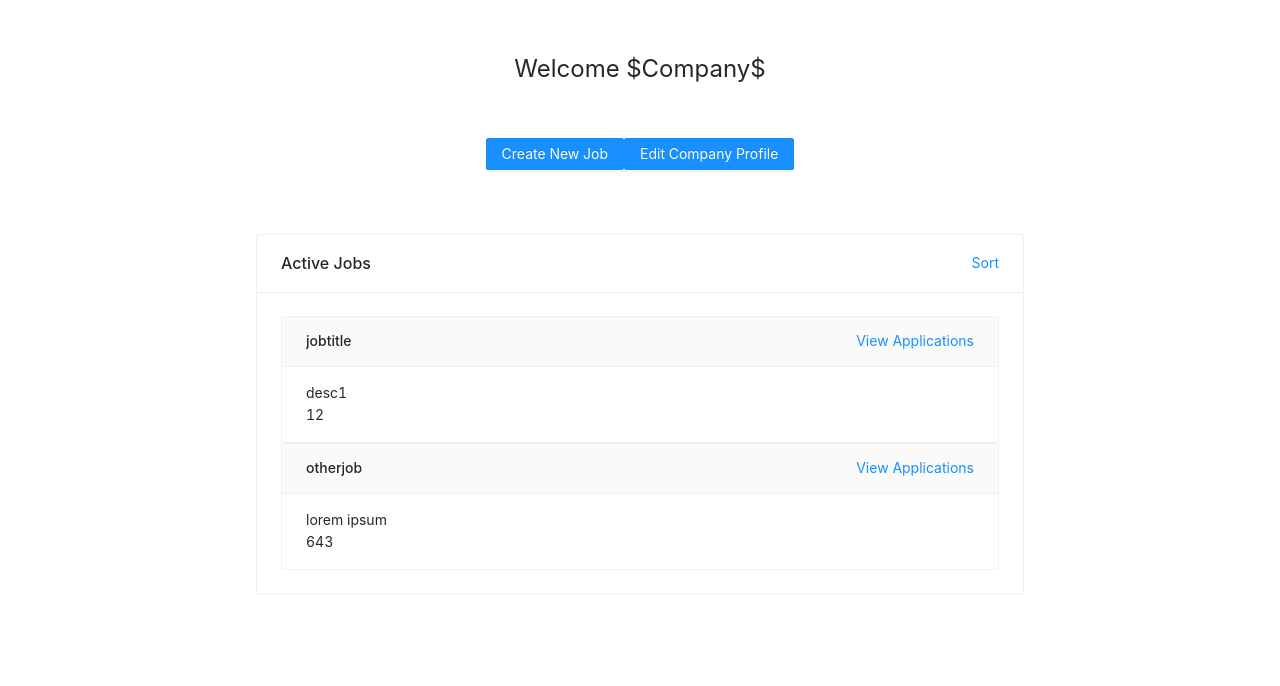
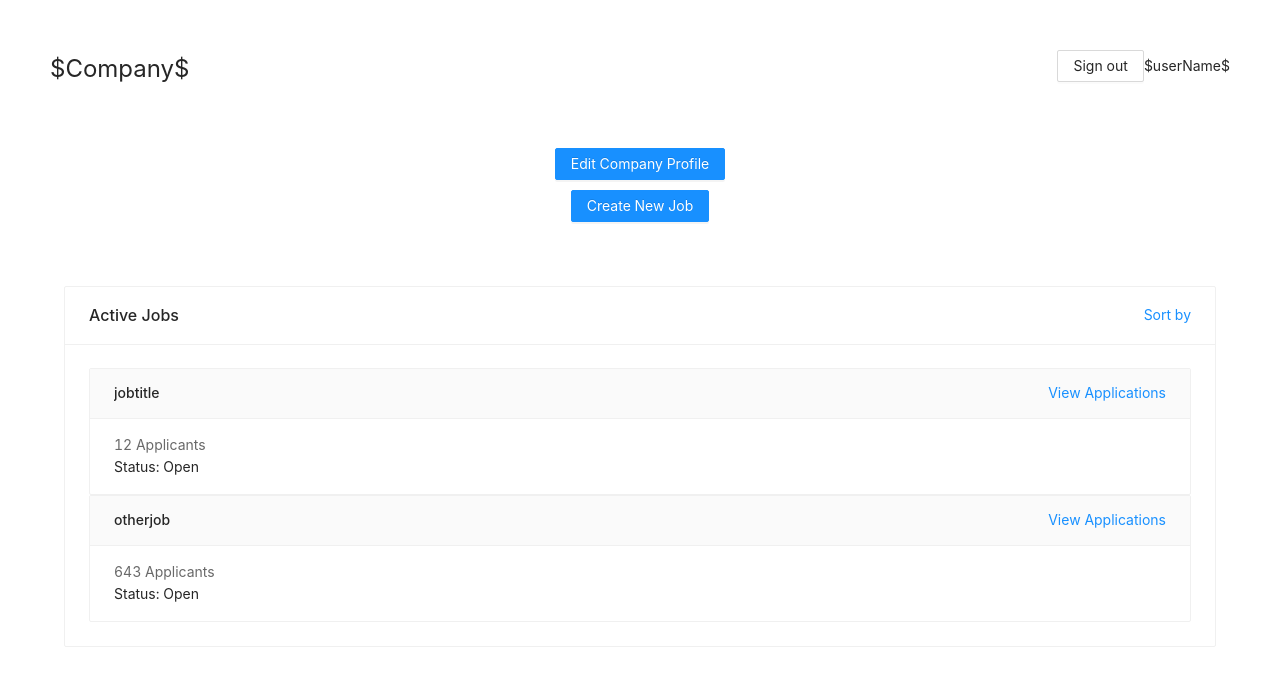
Before and after one commit to mattfan00/project-setup-team-solidaridad-utilisation, a React (Create React App) app in the folder front-end/: page /business/dashboard in a window 1280 px wide. Shown: the top 686 px of the page. Built offline with nearby package versions, Linux system fonts and the light colour scheme.

Commit message:
added view for applicants

```diff
--- a/front-end/src/App.js
+++ b/front-end/src/App.js
@@ -10,6 +10,7 @@ import Landing from "./View/Landing"
 import BusinessDashboard from "./View/Business/Dashboard"
 import BusinessNewListing from "./View/Business/NewListing"
 import BusinessSignup from "./View/Business/Signup"
+import BusinessAppView from "./View/Business/AppView"
 
 import Application from "./View/Applicant/Application"
 
@@ -20,7 +21,8 @@ const App = () => {
         <Switch>
           {/* All Business routes  */}
           <Route path="/business/signup" component={BusinessSignup} />
-          <Route path="/business/dashboard" component={BusinessDashboard} />
+          <Route exact path="/business/dashboard" component={BusinessDashboard} />
+          <Route exact path="/business/dashboard/applications" component={BusinessAppView}/>
           <Route path="/business/listing/new" component={BusinessNewListing} />
 
           {/* All Applicant routes  */}
--- a/front-end/src/Components/Dashboard/ActiveJob.js
+++ b/front-end/src/Components/Dashboard/ActiveJob.js
@@ -1,19 +1,28 @@
-import React, {useState} from "react"
+import React from "react"
 import {Card} from "antd"
 import './styles.css'
+import { useHistory, Link } from "react-router-dom"
 
 const ActiveJob = (props) => {
+    const history = useHistory()
+
     return (
         <Card
             type="inner"
             title={props.job.title}
             extra={
-                <a href='./JobView'>View Applications</a>
+                <Link
+                to='/business/dashboard/applications'
+                >
+                    View Applications
+                </Link>
             }
         >
-            {props.job.desc}
             <div className="counter">
-                {props.job.appCount}
+                {props.job.appCount} Applicants
+            </div>
+            <div>
+                Status: {props.job.status}
             </div>
         </Card>
     );
--- a/front-end/src/Components/Dashboard/JobList.js
+++ b/front-end/src/Components/Dashboard/JobList.js
@@ -1,6 +1,7 @@
 import React, {useState} from "react";
-import {Card, Button} from "antd";
+import {Card, Menu, Dropdown} from "antd";
 import ActiveJob from "./ActiveJob";
+import menu from './SortMenu';
 
 const JobList = (props) => {
     return (
@@ -9,7 +10,14 @@ const JobList = (props) => {
             <Card
                 title="Active Jobs"
                 extra={
-                    <a href='#'>Sort</a>
+                    <Dropdown
+                    overlay = {menu}
+                    >
+                        <a>
+                            Sort by
+                        </a>
+                    </Dropdown>
+
                 }
             >
                 {props.jobs && props.jobs.map(job => (
--- /dev/null
+++ b/front-end/src/Components/Dashboard/SortMenu.js
@@ -0,0 +1,15 @@
+import React from "react"
+import {Menu} from 'antd'
+
+const menu = () =>{
+    return (
+        <Menu>
+            <Menu.Item key="1">A-Z</Menu.Item>
+            <Menu.Item key="2">Z-A</Menu.Item>
+            <Menu.Item key="3">Most Recent</Menu.Item>
+            <Menu.Item key="4">Oldest</Menu.Item>
+        </Menu>
+    )
+}
+
+export default menu
--- a/front-end/src/Components/Dashboard/styles.css
+++ b/front-end/src/Components/Dashboard/styles.css
@@ -1,4 +1,4 @@
 .counter{
     align-items: right;
-
+    color: #696969
 }
--- /dev/null
+++ b/front-end/src/View/Business/AppView/index.js
@@ -0,0 +1,9 @@
+import react from 'react'
+
+const ApplicationView = () => {
+    return (
+        <div>App Viewer</div>
+    )
+}
+
+export default ApplicationView
--- a/front-end/src/View/Business/Dashboard/index.css
+++ b/front-end/src/View/Business/Dashboard/index.css
@@ -2,17 +2,30 @@
     font-size: x-large;
     font: bold;
     margin: 50px;
-    text-align: center;
+    text-align: Left;
+    float:left;
 }
 
-.newJob {
+.buttons {
     text-align: center;
+    margin: 10px;
 
 }
 
 .joblist{
     align-items: center;
     margin-top: 5%;
-    margin-left: 20%;
-    margin-right: 20%;
+    margin-left: 5%;
+    margin-right: 5%;
 }
+
+.profile {
+    float:right;
+    margin: 50px;
+}
+
+.header {
+    display: flex;
+    flex-direction: row;
+    justify-content: space-between;
+}
--- a/front-end/src/View/Business/Dashboard/index.js
+++ b/front-end/src/View/Business/Dashboard/index.js
@@ -3,7 +3,6 @@ import JobList from "../../../Components/Dashboard/JobList"
 import {Button} from "antd"
 
 import './index.css'
-//import stylesheet
 
 const Dashboard = () => {
   const history = useHistory()
@@ -12,24 +11,44 @@ const Dashboard = () => {
   const jobs = [{
     title: "jobtitle",
     desc: "desc1",
-    appCount: 12
+    appCount: 12,
+    status: "Open"
   },
   {
     title: "otherjob",
     desc: "lorem ipsum",
-    appCount: 643
+    appCount: 643,
+    status: "Open"
   }
   ]
 
   return (
     <div>
-      <div className = 'header'>
-        <div className = 'welcomeText'>
-          Welcome $Company$
+      <div className='header'>
+        <div className='welcomeText'>
+          $Company$
+        </div>
+        <div className="profile">
+          <Button>
+            Sign out
+          </Button>
+          $userName$
         </div>
       </div>
 
-      <div className = "newJob">
+      <div className="buttons">
+        <div>
+          <Button
+            type="primary"
+            onClick={() => history.push("/business/profile")}
+            href="#"
+          >
+            Edit Company Profile
+        </Button>
+        </div>
+
+      </div>
+      <div className="buttons">
         <Button
           type="primary"
           onClick={() => history.push("/business/listing/new")}
@@ -37,16 +56,10 @@ const Dashboard = () => {
         >
           Create New Job
         </Button>
-        <Button
-          type="primary"
-          onClick={() => history.push("/business/profile")}
-          href="#"
-        >
-          Edit Company Profile
-        </Button>
       </div>
 
-      <div className = "joblist">
+
+      <div className="joblist">
         <JobList jobs={jobs}></JobList>
       </div>
 
```
Also changed, not shown: front-end/src/Components/Dashboard/JobView.js (+7 -2 lines), front-end/src/View/Business/AppView/index.css (added).
